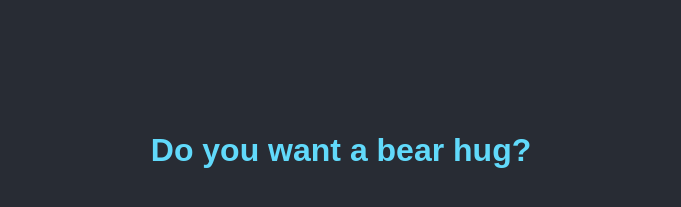
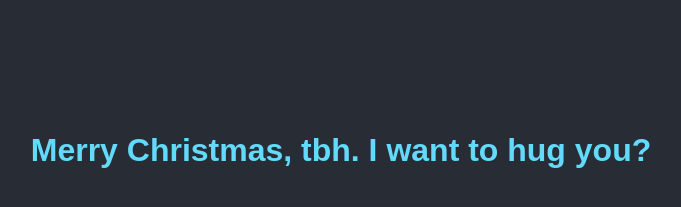
Before and after one commit to InwSaKodBeiw007/myKN-narakmakmak, a plain HTML site: page index.html in a window 1280 px wide. Shown: the top 207 px of the page, without its empty margins (299-980 px from the left). Drawn offline with Linux system fonts and the light colour scheme.

Commit message:
Update H1 text and button handlers based on user interaction

```diff
--- a/index.html
+++ b/index.html
@@ -132,7 +132,7 @@
     </style>
 </head>
 <body>
-    <h1>Do you want a bear hug?</h1>
+    <h1>Merry Christmas, tbh. I want to hug you?</h1>
     <div class="container">
         <img id="bearGif" src="https://media2.giphy.com/media/v1.Y2lkPTc5MGI3NjExOGNzczBjcHhmajl6dHloejVrYmtweGhydGZuMTVnbGJlMXRodzByciZlcD12MV9pbnRlcm5hbF9naWZfYnlfaWQmY3Q9Zw/fpmJ0eZWcSZAcGoIv5/giphy.gif" alt="Cute bear waiting"> <!-- Placeholder: Initial bear GIF -->
         <div class="buttons">
```
